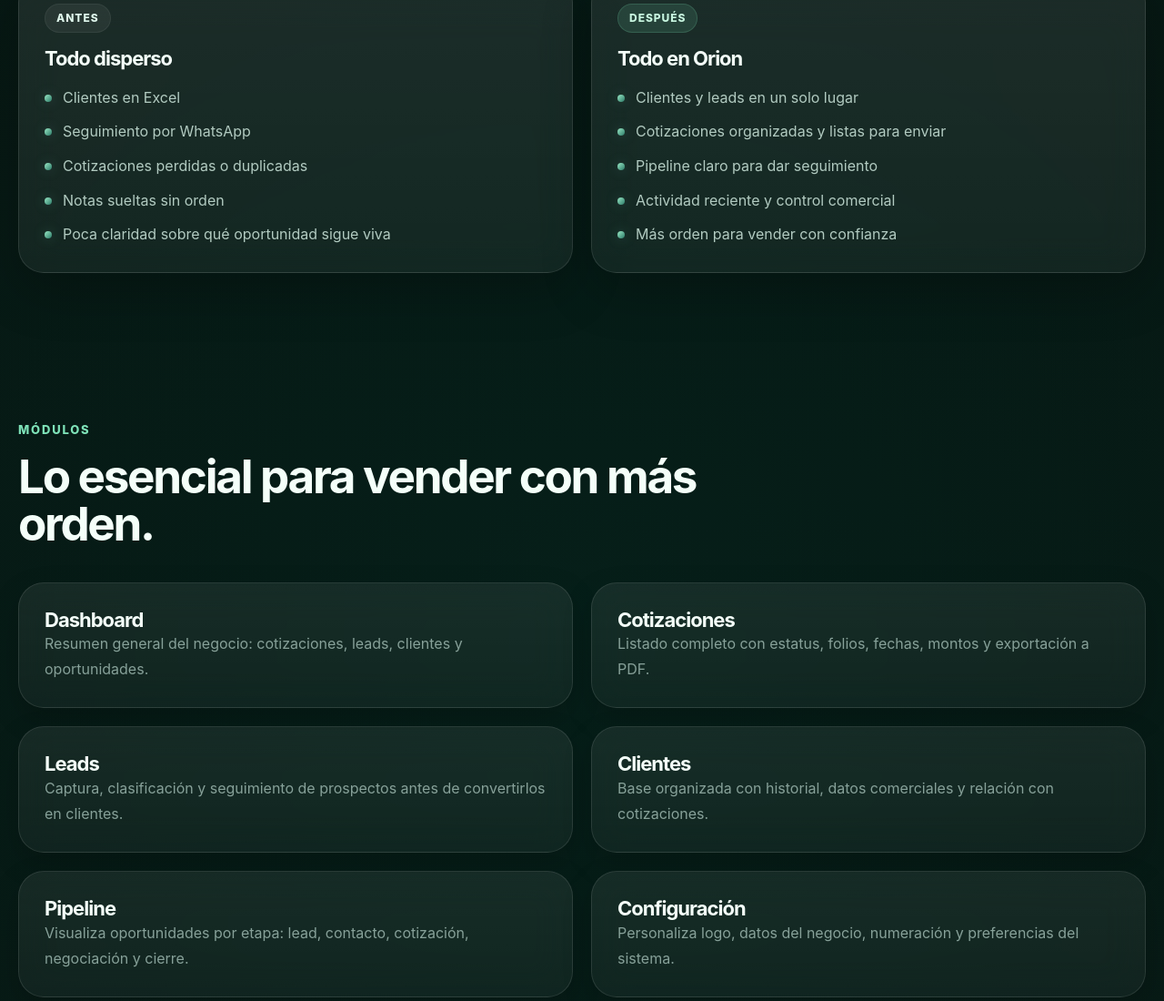
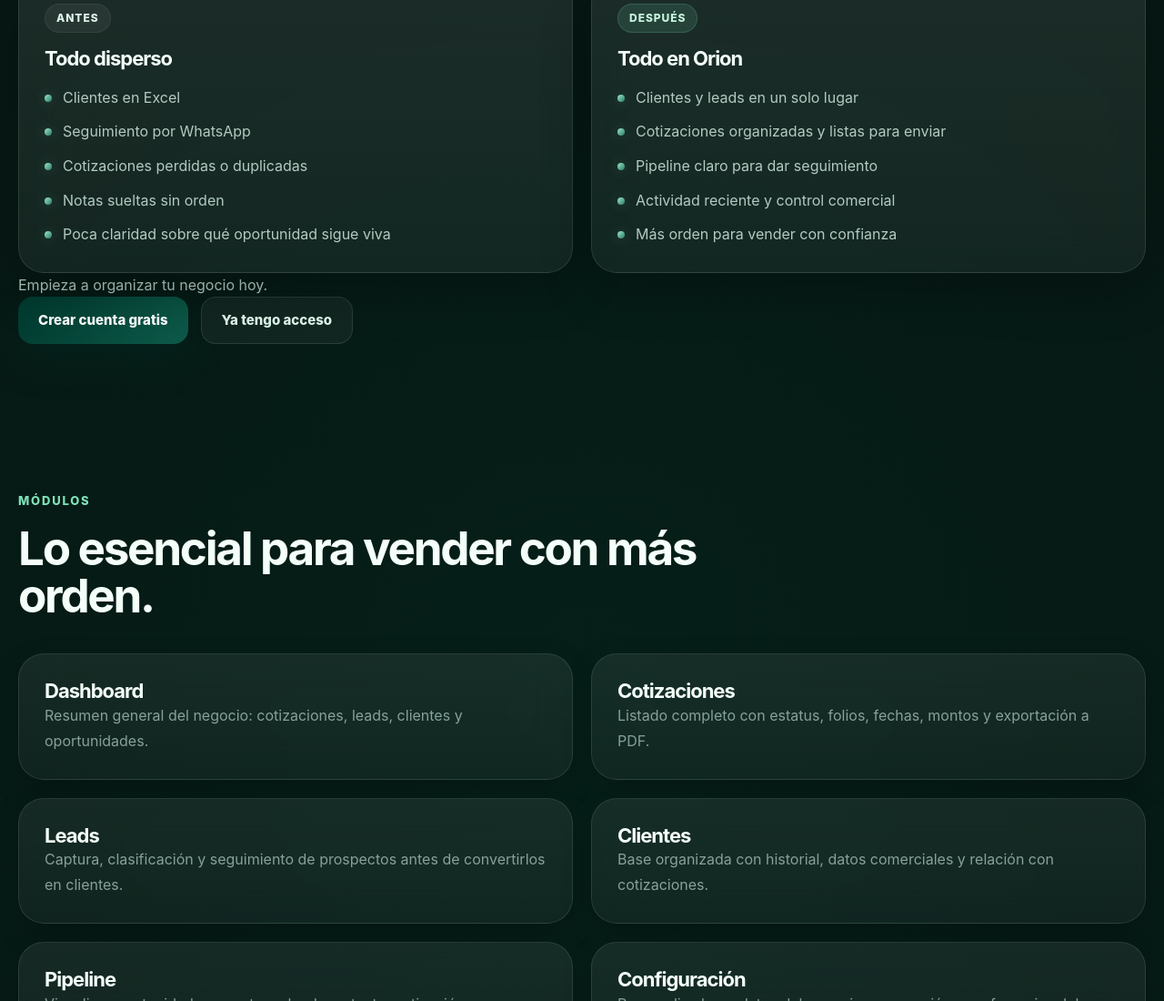
Before and after one commit to alex-stampede/Orion-Business_OS, a website: page public/index.html in a window 1280 px wide. Shown: the part 3149-4249 px from the top of the page at 91% size. Drawn offline with Linux system fonts and the light colour scheme.

Commit message:
Update index.html
Agregar CTA

```diff
--- a/public/index.html
+++ b/public/index.html
@@ -197,6 +197,18 @@
         </ul>
       </article>
     </div>
+    <div class="cta-inline">
+  <p>Empieza a organizar tu negocio hoy.</p>
+
+  <div class="btn-row">
+    <a href="register.html" class="btn btn-primary">
+      Crear cuenta gratis
+    </a>
+    <a href="login.html" class="btn btn-secondary">
+      Ya tengo acceso
+    </a>
+  </div>
+</div>
   </div>
 </section>
 
```
